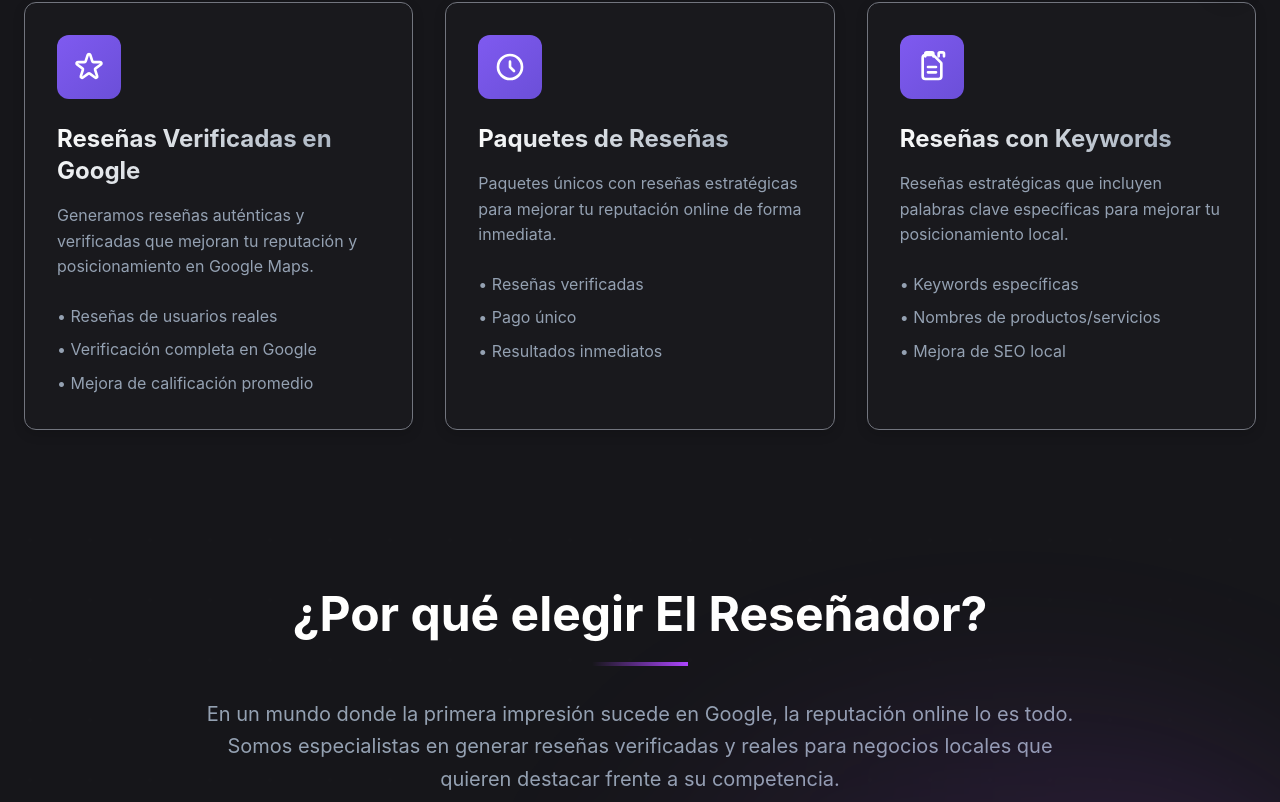
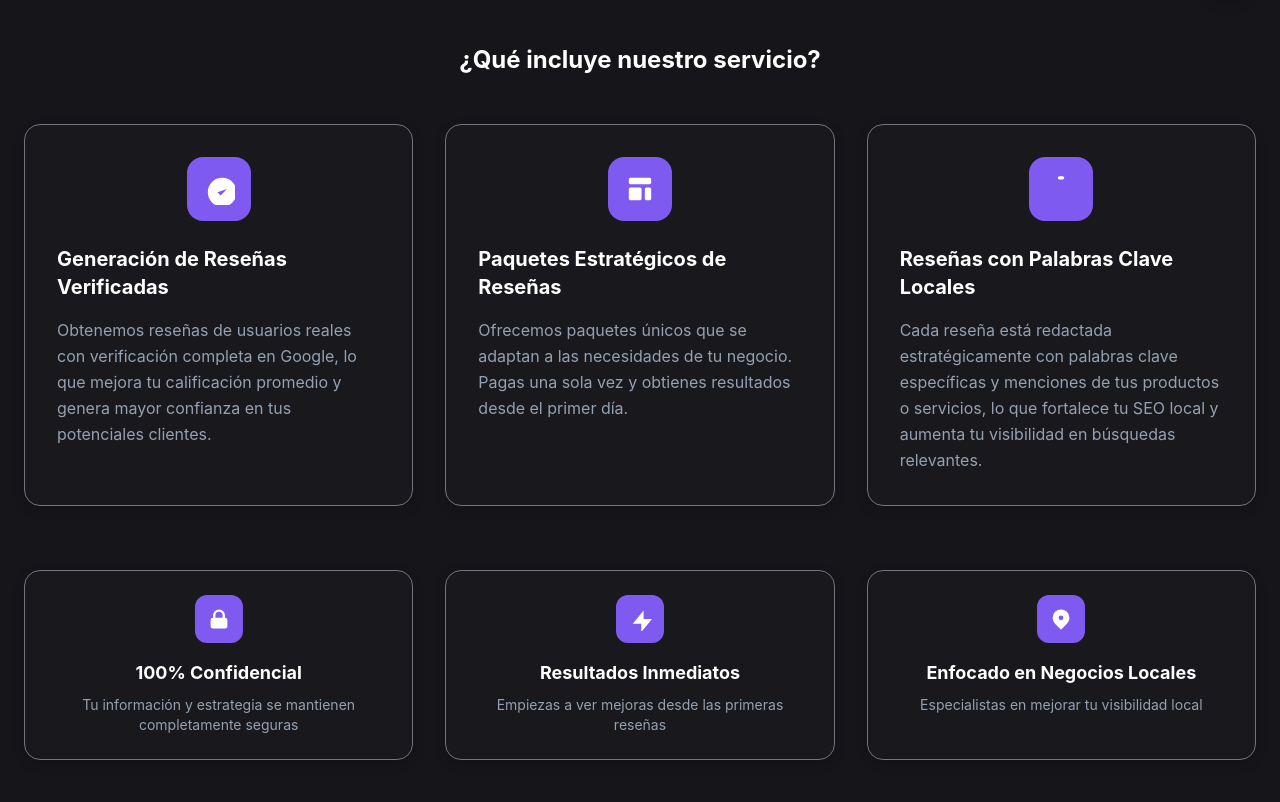
Before and after one commit to AXELRAYO990/ElRESENADOR, a React (Vite) app: page / in a window 1280 px wide. Shown: the part 778-1580 px from the top of the page. Built offline with nearby package versions, Linux system fonts and the light colour scheme.

Commit message:
Actualizada sección de servicios con nuevo contenido y diseño mejorado

```diff
--- a/src/App.tsx
+++ b/src/App.tsx
@@ -163,61 +163,83 @@ function App() {
         <div className="container mx-auto px-6">
           <div className="text-center mb-16">
             <h2 className="text-4xl font-bold text-headline mb-4">Nuestros Servicios</h2>
-            <p className="text-xl text-paragraph max-w-3xl mx-auto">
-              Especialistas en reseñas verificadas para negocios locales que quieren destacar en Google
+            <p className="text-xl text-paragraph max-w-4xl mx-auto leading-relaxed">
+              En El Reseñador nos especializamos en ayudar a negocios locales a mejorar su reputación online mediante reseñas auténticas, verificadas y estratégicamente optimizadas para posicionarse mejor en Google Maps y búsquedas locales.
             </p>
           </div>
 
-          <div className="grid md:grid-cols-3 gap-8">
-            <div className="glass-card p-8 rounded-xl hover-elegant">
-              <div className="w-16 h-16 icon-elegant rounded-lg flex items-center justify-center mb-6">
-                <svg className="w-8 h-8 text-white" fill="none" stroke="currentColor" viewBox="0 0 24 24">
-                  <path strokeLinecap="round" strokeLinejoin="round" strokeWidth={2} d="M11.049 2.927c.3-.921 1.603-.921 1.902 0l1.519 4.674a1 1 0 00.95.69h4.915c.969 0 1.371 1.24.588 1.81l-3.976 2.888a1 1 0 00-.363 1.118l1.518 4.674c.3.922-.755 1.688-1.538 1.118l-3.976-2.888a1 1 0 00-1.176 0l-3.976 2.888c-.783.57-1.838-.197-1.538-1.118l1.518-4.674a1 1 0 00-.363-1.118l-3.976-2.888c-.784-.57-.38-1.81.588-1.81h4.914a1 1 0 00.951-.69l1.519-4.674z" />
+          <div className="text-center mb-12">
+            <h3 className="text-2xl font-bold text-headline mb-8">¿Qué incluye nuestro servicio?</h3>
+          </div>
+
+          <div className="grid lg:grid-cols-3 gap-8 mb-16">
+            <div className="glass-card p-8 rounded-2xl hover-elegant transform hover:scale-105 transition-all duration-300 h-full flex flex-col">
+              <div className="w-16 h-16 highlight-bg rounded-2xl flex items-center justify-center mb-6 mx-auto">
+                <svg className="w-8 h-8 text-white" fill="currentColor" viewBox="0 0 20 20">
+                  <path d="M9 12l2 2 4-4m6 2a9 9 0 11-18 0 9 9 0 0118 0z"/>
                 </svg>
               </div>
-              <h3 className="text-2xl font-bold text-gradient mb-4">Reseñas Verificadas en Google</h3>
-              <p className="text-paragraph mb-6">
-                Generamos reseñas auténticas y verificadas que mejoran tu reputación y posicionamiento en Google Maps.
+              <h3 className="text-xl font-bold text-headline mb-4">Generación de Reseñas Verificadas</h3>
+              <p className="text-paragraph leading-relaxed flex-grow">
+                Obtenemos reseñas de usuarios reales con verificación completa en Google, lo que mejora tu calificación promedio y genera mayor confianza en tus potenciales clientes.
               </p>
-              <ul className="text-paragraph space-y-2">
-                <li>• Reseñas de usuarios reales</li>
-                <li>• Verificación completa en Google</li>
-                <li>• Mejora de calificación promedio</li>
-              </ul>
             </div>
 
-            <div className="glass-card p-8 rounded-xl hover-elegant">
-              <div className="w-16 h-16 icon-elegant rounded-lg flex items-center justify-center mb-6">
-                <svg className="w-8 h-8 text-white" fill="none" stroke="currentColor" viewBox="0 0 24 24">
-                  <path strokeLinecap="round" strokeLinejoin="round" strokeWidth={2} d="M12 8v4l3 3m6-3a9 9 0 11-18 0 9 9 0 0118 0z" />
+            <div className="glass-card p-8 rounded-2xl hover-elegant transform hover:scale-105 transition-all duration-300 h-full flex flex-col">
+              <div className="w-16 h-16 highlight-bg rounded-2xl flex items-center justify-center mb-6 mx-auto">
+                <svg className="w-8 h-8 text-white" fill="currentColor" viewBox="0 0 20 20">
+                  <path d="M3 4a1 1 0 011-1h12a1 1 0 011 1v2a1 1 0 01-1 1H4a1 1 0 01-1-1V4zM3 10a1 1 0 011-1h6a1 1 0 011 1v6a1 1 0 01-1 1H4a1 1 0 01-1-1v-6zM14 9a1 1 0 00-1 1v6a1 1 0 001 1h2a1 1 0 001-1v-6a1 1 0 00-1-1h-2z"/>
                 </svg>
               </div>
-              <h3 className="text-2xl font-bold text-gradient mb-4">Paquetes de Reseñas</h3>
-              <p className="text-paragraph mb-6">
-                Paquetes únicos con reseñas estratégicas para mejorar tu reputación online de forma inmediata.
+              <h3 className="text-xl font-bold text-headline mb-4">Paquetes Estratégicos de Reseñas</h3>
+              <p className="text-paragraph leading-relaxed flex-grow">
+                Ofrecemos paquetes únicos que se adaptan a las necesidades de tu negocio. Pagas una sola vez y obtienes resultados desde el primer día.
               </p>
-              <ul className="text-paragraph space-y-2">
-                <li>• Reseñas verificadas</li>
-                <li>• Pago único</li>
-                <li>• Resultados inmediatos</li>
-              </ul>
             </div>
 
-            <div className="glass-card p-8 rounded-xl hover-elegant">
-              <div className="w-16 h-16 icon-elegant rounded-lg flex items-center justify-center mb-6">
-                <svg className="w-8 h-8 text-white" fill="none" stroke="currentColor" viewBox="0 0 24 24">
-                  <path strokeLinecap="round" strokeLinejoin="round" strokeWidth={2} d="M7 4V2a1 1 0 011-1h4a1 1 0 011 1v2m4 0V2a1 1 0 011-1h2a1 1 0 011 1v2m-7 0h.01M9 12h6m-6 4h6m2 5H7a2 2 0 01-2-2V5a2 2 0 012-2h5.586a1 1 0 01.707.293l5.414 5.414a1 1 0 01.293.707V19a2 2 0 01-2 2z" />
+            <div className="glass-card p-8 rounded-2xl hover-elegant transform hover:scale-105 transition-all duration-300 h-full flex flex-col">
+              <div className="w-16 h-16 highlight-bg rounded-2xl flex items-center justify-center mb-6 mx-auto">
+                <svg className="w-8 h-8 text-white" fill="currentColor" viewBox="0 0 20 20">
+                  <path d="M9 2a1 1 0 000 2h2a1 1 0 100-2H9z"/>
                 </svg>
               </div>
-              <h3 className="text-2xl font-bold text-gradient mb-4">Reseñas con Keywords</h3>
-              <p className="text-paragraph mb-6">
-                Reseñas estratégicas que incluyen palabras clave específicas para mejorar tu posicionamiento local.
+              <h3 className="text-xl font-bold text-headline mb-4">Reseñas con Palabras Clave Locales</h3>
+              <p className="text-paragraph leading-relaxed flex-grow">
+                Cada reseña está redactada estratégicamente con palabras clave específicas y menciones de tus productos o servicios, lo que fortalece tu SEO local y aumenta tu visibilidad en búsquedas relevantes.
               </p>
-              <ul className="text-paragraph space-y-2">
-                <li>• Keywords específicas</li>
-                <li>• Nombres de productos/servicios</li>
-                <li>• Mejora de SEO local</li>
-              </ul>
+            </div>
+          </div>
+
+          {/* Características Destacadas */}
+          <div className="grid md:grid-cols-3 gap-8">
+            <div className="glass-card p-6 rounded-2xl hover-elegant transform hover:-translate-y-2 transition-all duration-300 text-center">
+              <div className="w-12 h-12 highlight-bg rounded-xl flex items-center justify-center mb-4 mx-auto">
+                <svg className="w-6 h-6 text-white" fill="currentColor" viewBox="0 0 20 20">
+                  <path fillRule="evenodd" d="M5 9V7a5 5 0 0110 0v2a2 2 0 012 2v5a2 2 0 01-2 2H5a2 2 0 01-2-2v-5a2 2 0 012-2zm8-2v2H7V7a3 3 0 016 0z" clipRule="evenodd" />
+                </svg>
+              </div>
+              <h4 className="text-lg font-bold text-headline mb-2">100% Confidencial</h4>
+              <p className="text-paragraph text-sm">Tu información y estrategia se mantienen completamente seguras</p>
+            </div>
+
+            <div className="glass-card p-6 rounded-2xl hover-elegant transform hover:-translate-y-2 transition-all duration-300 text-center">
+              <div className="w-12 h-12 highlight-bg rounded-xl flex items-center justify-center mb-4 mx-auto">
+                <svg className="w-6 h-6 text-white" fill="currentColor" viewBox="0 0 20 20">
+                  <path d="M13 10V3L4 14h7v7l9-11h-7z"/>
+                </svg>
+              </div>
+              <h4 className="text-lg font-bold text-headline mb-2">Resultados Inmediatos</h4>
+              <p className="text-paragraph text-sm">Empiezas a ver mejoras desde las primeras reseñas</p>
+            </div>
+
+            <div className="glass-card p-6 rounded-2xl hover-elegant transform hover:-translate-y-2 transition-all duration-300 text-center">
+              <div className="w-12 h-12 highlight-bg rounded-xl flex items-center justify-center mb-4 mx-auto">
+                <svg className="w-6 h-6 text-white" fill="currentColor" viewBox="0 0 20 20">
+                  <path fillRule="evenodd" d="M5.05 4.05a7 7 0 119.9 9.9L10 18.9l-4.95-4.95a7 7 0 010-9.9zM10 11a2 2 0 100-4 2 2 0 000 4z" clipRule="evenodd" />
+                </svg>
+              </div>
+              <h4 className="text-lg font-bold text-headline mb-2">Enfocado en Negocios Locales</h4>
+              <p className="text-paragraph text-sm">Especialistas en mejorar tu visibilidad local</p>
             </div>
           </div>
         </div>
```
